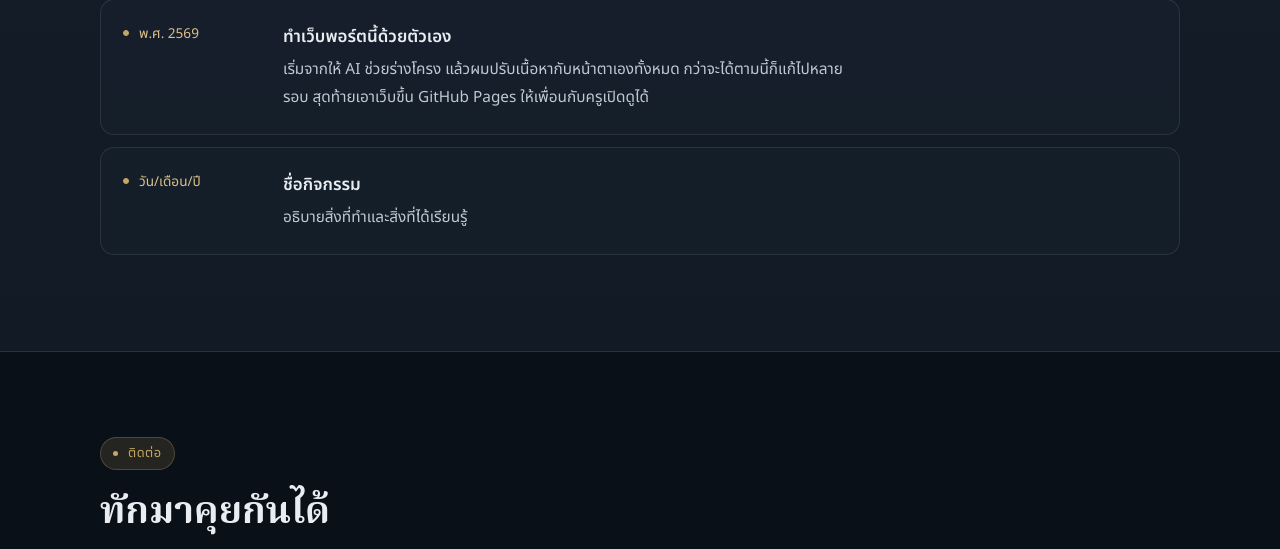
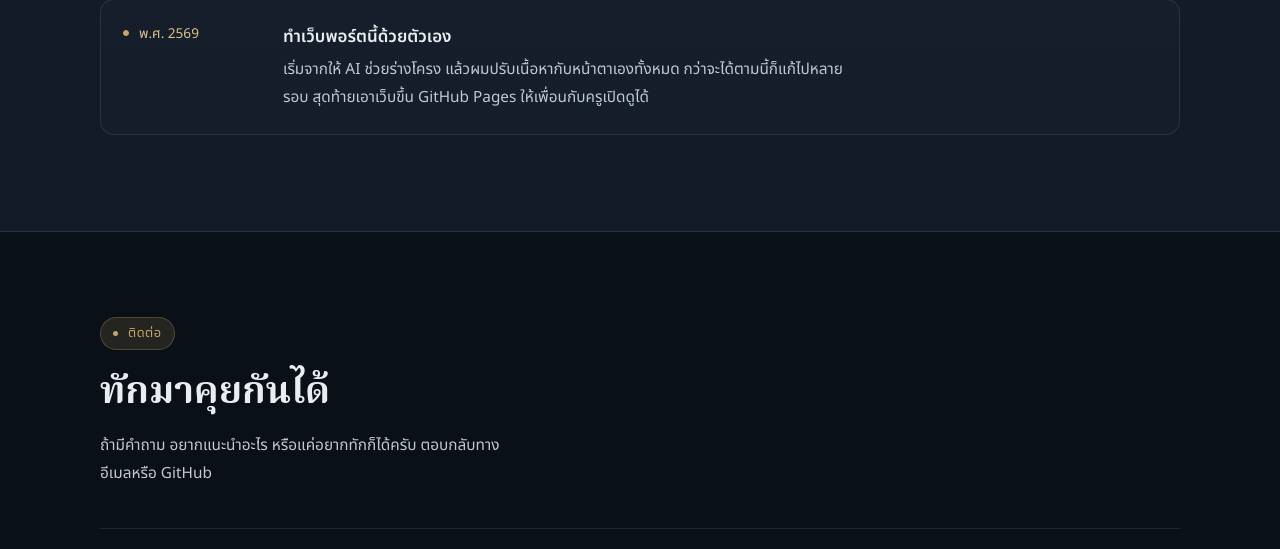
Before and after one commit to phisutsin13/portfolio, a plain HTML site: page index.html in a window 1280 px wide. Shown: the part 2541-3090 px from the top of the page. Drawn offline with Linux system fonts and the light colour scheme.

Commit message:
Remove placeholder activity entry
Co-Authored-By: Claude Haiku 5.5 <noreply@anthropic.com>
Claude-Session: https://claude.ai/code/session_01DVuA9sYh8YoSNGugrPhJta

```diff
--- a/index.html
+++ b/index.html
@@ -592,13 +592,6 @@ section{position:relative;padding:clamp(56px,7vw,84px) 0}
           <p>เริ่มจากให้ AI ช่วยร่างโครง แล้วผมปรับเนื้อหากับหน้าตาเองทั้งหมด กว่าจะได้ตามนี้ก็แก้ไปหลายรอบ สุดท้ายเอาเว็บขึ้น GitHub Pages ให้เพื่อนกับครูเปิดดูได้</p>
         </div>
       </li>
-      <li class="reveal" style="--d:90ms">
-        <span class="when">วัน/เดือน/ปี</span>
-        <div>
-          <b>ชื่อกิจกรรม</b>
-          <p>อธิบายสิ่งที่ทำและสิ่งที่ได้เรียนรู้</p>
-        </div>
-      </li>
     </ul>
   </div>
 </section>
```
